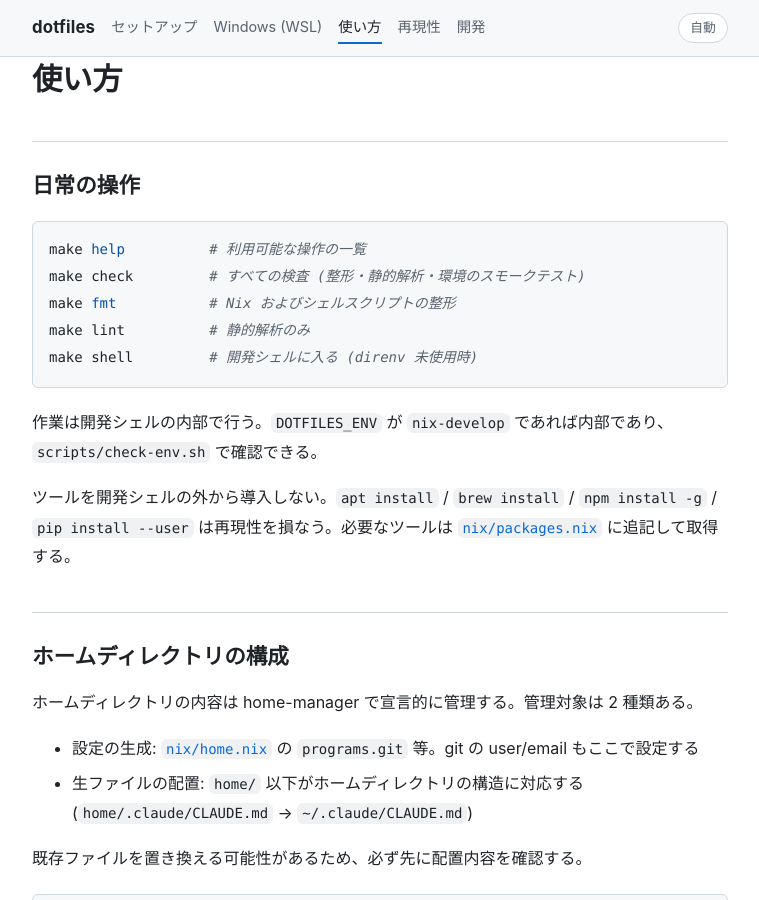
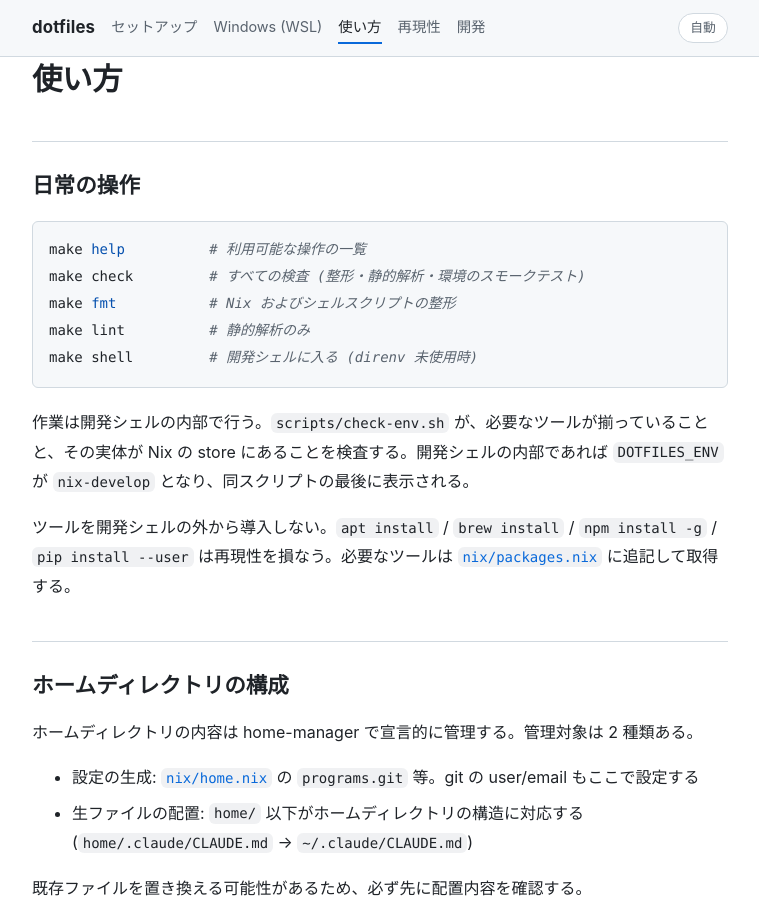
Before and after one commit to sabas0ba/dotfiles, a Jekyll site: the page built from docs/usage.md, in a window 1280 px wide and 900 px high. Shown: the whole window, without its empty margins (260-1019 px from the left). Built offline with Jekyll 4.4.1, drawn with Linux system fonts in a browser that asks for light colours; our own code applies the rules of GitHub Pages for plain Markdown files.

Commit message:
fix(check-env): 判定を DOTFILES_ENV から実体の store 所属へ変える
cloud-setup.sh の setup-script 経路は、他のリポジトリのセッションでも同じツールを
使えるよう /usr/local/bin へ Nix の profile を symlink する。この状態は正規の構成で
ありながら DOTFILES_ENV を持たない。Setup script には CLAUDE_ENV_FILE が無く、
環境変数を引き渡す手段がないためである。

従来の check-env.sh はこれをエラーとして exit 1 を返していた。当該環境では環境の
確認が常に失敗し、正常な構成を異常と誤認させるうえ、呼び出す側 (Makefile、CI の
step、他リポジトリのフック) も巻き込んで失敗する。

マーカーの有無ではなく、必要なコマンドの実体が Nix の store にあることを検査する。
symlink は辿るため、/usr/local/bin 経由でも成立する。ホストのツールが混ざっている
状態 (従来 DOTFILES_ENV で弾いていたもの) は FOREIGN として引き続き検出する。
DOTFILES_ENV は判定から外し、どの状態にあるかの表示にのみ使う。

Co-Authored-By: Claude <noreply@anthropic.com>
Claude-Session: https://claude.ai/code/session_01CBXo8aE6uDDgDCJ5LUhWJx

````diff
--- a/docs/usage.md
+++ b/docs/usage.md
@@ -10,7 +10,7 @@ make lint          # 静的解析のみ
 make shell         # 開発シェルに入る (direnv 未使用時)
 ```
 
-作業は開発シェルの内部で行う。`DOTFILES_ENV` が `nix-develop` であれば内部であり、`scripts/check-env.sh` で確認できる。
+作業は開発シェルの内部で行う。`scripts/check-env.sh` が、必要なツールが揃っていることと、その実体が Nix の store にあることを検査する。開発シェルの内部であれば `DOTFILES_ENV` が `nix-develop` となり、同スクリプトの最後に表示される。
 
 ツールを開発シェルの外から導入しない。`apt install` / `brew install` / `npm install -g` / `pip install --user` は再現性を損なう。必要なツールは [`nix/packages.nix`](https://github.com/sabas0ba/dotfiles/blob/main/nix/packages.nix) に追記して取得する。
 
````
Also changed, not shown: CLAUDE.md (+1 -1 lines), docs/setup.md (+1 -0 lines), 1 other file.
